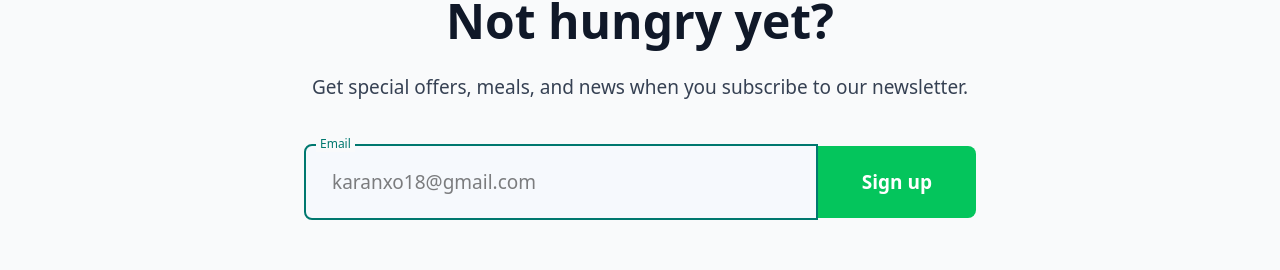
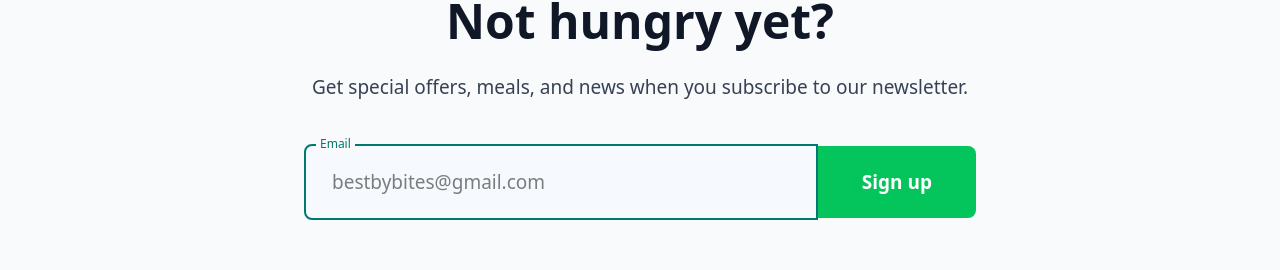
Before and after one commit to hotaeshwar/bestby, a React (Vite) app: page /#/ in a window 1280 px wide. Shown: the part 8638-8908 px from the top of the page. Built offline with nearby package versions, Linux system fonts and the light colour scheme.

Commit message:
Pushing code again

```diff
--- a/src/components/newsletter.jsx
+++ b/src/components/newsletter.jsx
@@ -257,7 +257,7 @@ const NewsletterSignup = () => {
                 id="email"
                 value={email}
                 onChange={(e) => setEmail(e.target.value)}
-                placeholder="karanxo18@gmail.com"
+                placeholder="bestbybites@gmail.com"
                 required
                 className="newsletter-input w-full border-2 border-teal-700 rounded-l-lg sm:rounded-r-none rounded-r-lg focus:outline-none focus:ring-2 focus:ring-teal-500 focus:border-teal-500 transition-all bg-blue-50/30"
               />
```
